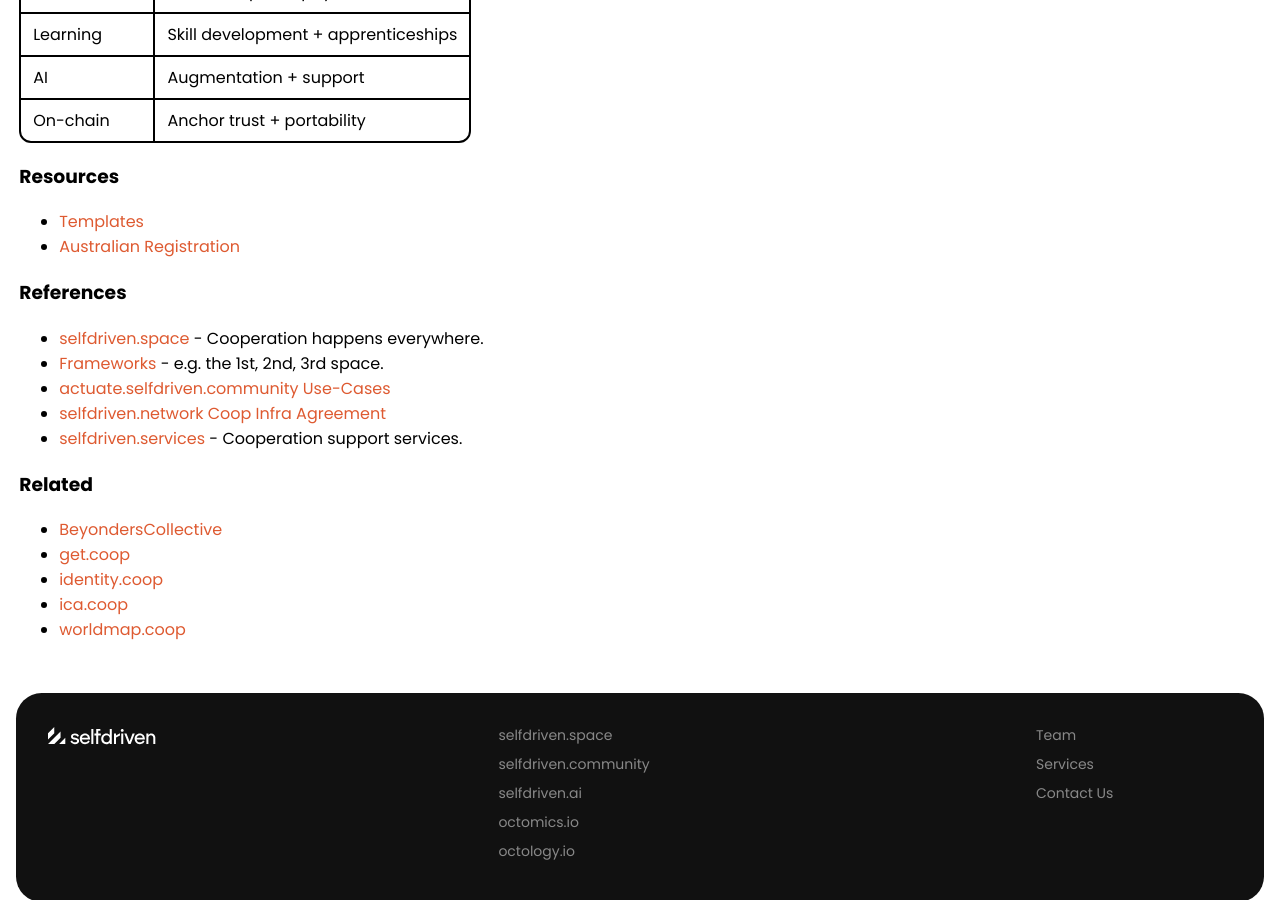
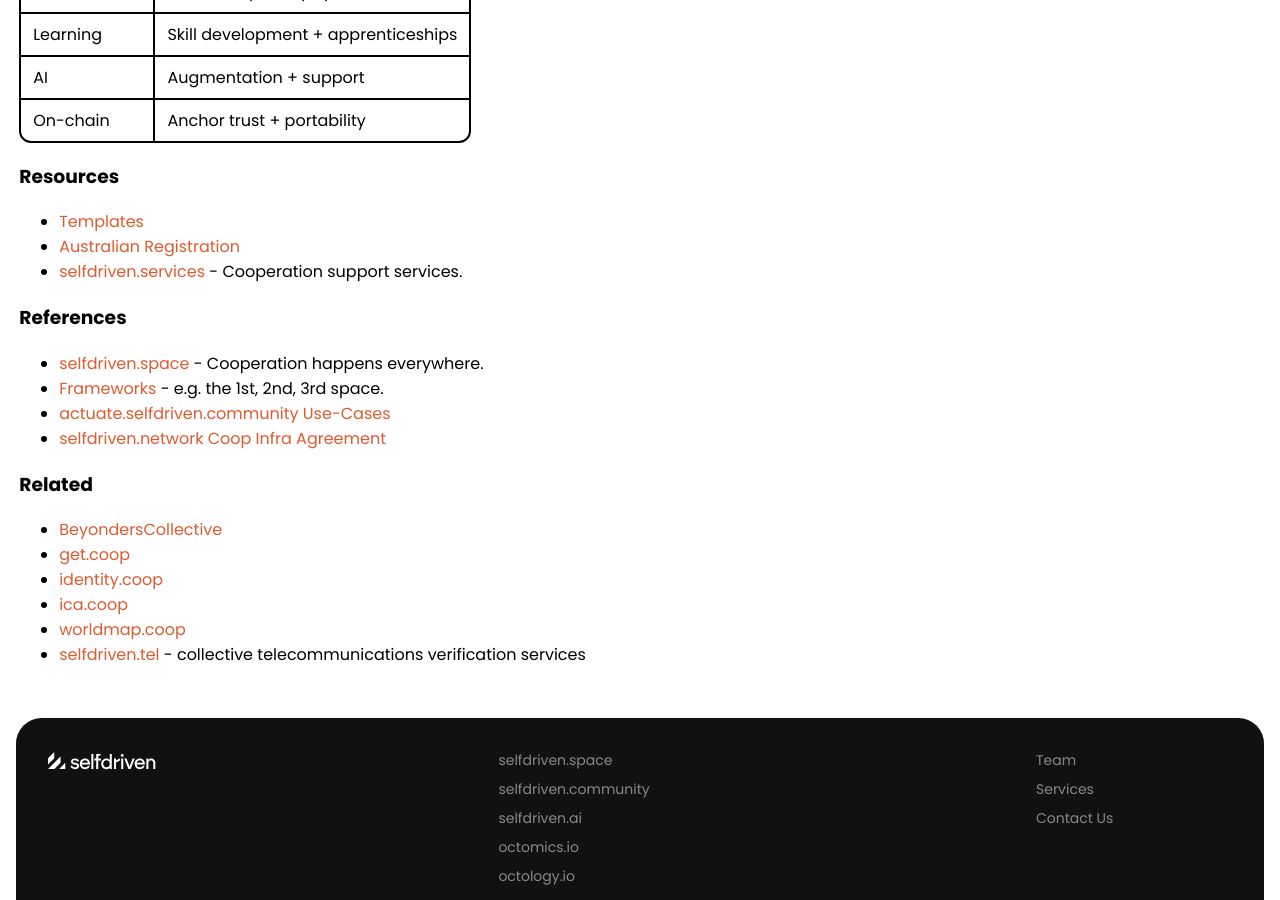
Before and after one commit to selfdriven-foundation/selfdriven-coop, a Jekyll site: the page built from docs/index.md, in a window 1280 px wide and 900 px high, scrolled down 3100 px. Built offline with Jekyll 4.4.1, drawn with Linux system fonts in a browser that asks for light colours.

Commit message:
Update index.md

```diff
--- a/docs/index.md
+++ b/docs/index.md
@@ -128,13 +128,13 @@ Members spend more time **building value**, not **fighting over coordination**.
 ### Resources
 - [Templates](/templates)
 - [Australian Registration](/resources/registration/state-gov/australia)
+- [selfdriven.services](https://selfdriven.services) - Cooperation support services.
 
 ### References
 - [selfdriven.space](https://selfdriven.space) - Cooperation happens everywhere.
 - [Frameworks](https://www.selfdriven.space/frameworks/) - e.g. the 1st, 2nd, 3rd space.
 - [actuate.selfdriven.community Use-Cases](https://actuate.selfdriven.community/use-cases/)
 - [selfdriven.network Coop Infra Agreement](https://www.selfdriven.network/infra-interface/cooperative/agreement)
-- [selfdriven.services](https://selfdriven.services) - Cooperation support services.
 
 ### Related
 - [BeyondersCollective](https://www.beyonderscollective.com/)
@@ -142,3 +142,4 @@ Members spend more time **building value**, not **fighting over coordination**.
 - [identity.coop](https://identity.coop/)
 - [ica.coop](https://ica.coop/)
 - [worldmap.coop](https://worldmap.coop/)
+- [selfdriven.tel](https://selfdriven.tel) - collective telecommunications verification services
```
